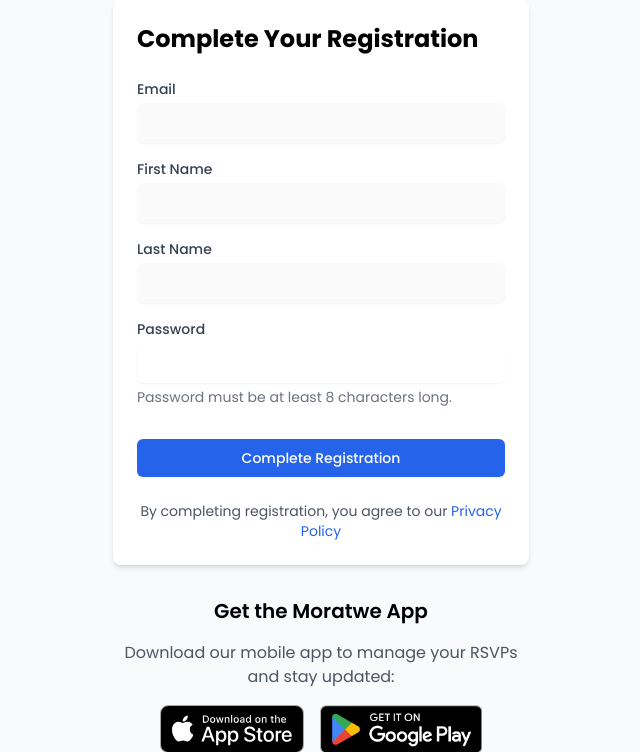
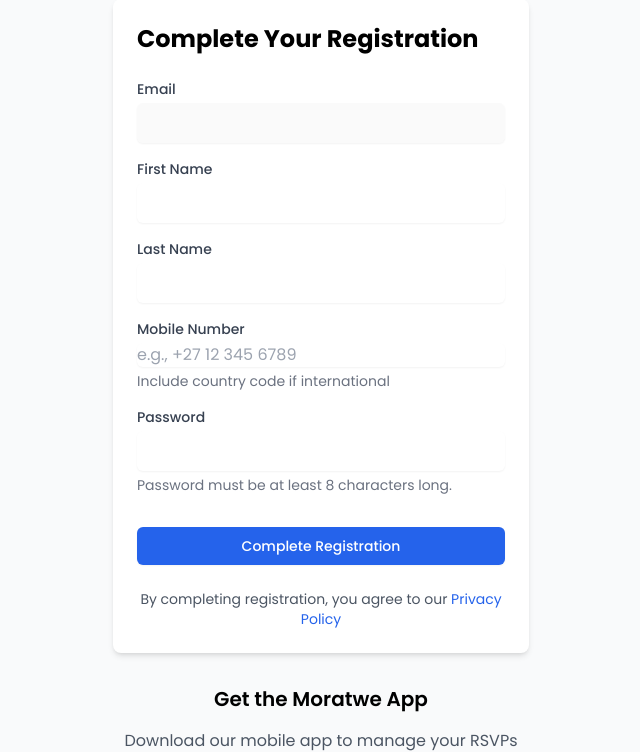
Before and after one commit to ruanlxxnders0/Moratwe, a Django app: template templates/events/register_from_invitation.html in a window 1280 px wide. Shown: the part 145-897 px from the top of the page, without its empty margins (319-959 px from the left). Run offline with Django 4.2, Linux system fonts and the light colour scheme; the template is opened without the code that fills it, so the values that code supplies are empty; some libraries are stand-ins or nearby versions.

Commit message:
readonly on register removed

```diff
--- a/templates/events/register_from_invitation.html
+++ b/templates/events/register_from_invitation.html
@@ -44,21 +44,24 @@
             </div>
 
             <div>
-                <label class="block text-sm font-medium text-gray-700">First Name</label>
-                <input type="text" value="{{ first_name }}" disabled class="mt-1 block w-full rounded-md border-gray-300 shadow-sm focus:border-blue-500 focus:ring-blue-500">
+                <label for="first_name" class="block text-sm font-medium text-gray-700">First Name</label>
+                <input type="text" name="first_name" id="first_name" value="{{ first_name }}" required
+                       class="mt-1 block w-full rounded-md border-gray-300 shadow-sm focus:border-blue-500 focus:ring-blue-500">
             </div>
 
             <div>
-                <label class="block text-sm font-medium text-gray-700">Last Name</label>
-                <input type="text" value="{{ last_name }}" disabled class="mt-1 block w-full rounded-md border-gray-300 shadow-sm focus:border-blue-500 focus:ring-blue-500">
+                <label for="last_name" class="block text-sm font-medium text-gray-700">Last Name</label>
+                <input type="text" name="last_name" id="last_name" value="{{ last_name }}" required
+                       class="mt-1 block w-full rounded-md border-gray-300 shadow-sm focus:border-blue-500 focus:ring-blue-500">
             </div>
 
-            {% if mobile %}
             <div>
-                <label class="block text-sm font-medium text-gray-700">Mobile Number</label>
-                <input type="tel" value="{{ mobile }}" disabled class="mt-1 block w-full rounded-md border-gray-300 shadow-sm focus:border-blue-500 focus:ring-blue-500">
+                <label for="mobile" class="block text-sm font-medium text-gray-700">Mobile Number</label>
+                <input type="tel" name="mobile" id="mobile" value="{{ mobile }}"
+                       class="mt-1 block w-full rounded-md border-gray-300 shadow-sm focus:border-blue-500 focus:ring-blue-500"
+                       placeholder="e.g., +27 12 345 6789">
+                <p class="mt-1 text-sm text-gray-500">Include country code if international</p>
             </div>
-            {% endif %}
 
             <div>
                 <label for="password" class="block text-sm font-medium text-gray-700">Password</label>
```
Also changed, not shown: events/views.py (+4 -3 lines).
